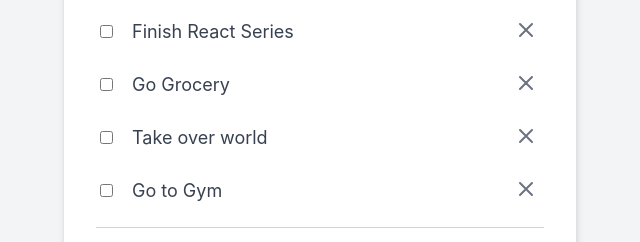
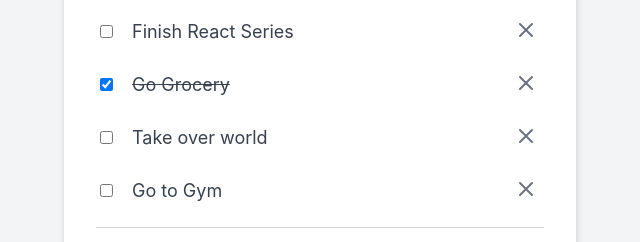
Before and after one commit to AndressaDaCosta/laracast-react, a React (Create React App) app in the folder lc-react/: page / in a window 1280 px wide. Shown: the part 173-415 px from the top of the page, without its empty margins (320-960 px from the left). Built offline with nearby package versions, Linux system fonts and the light colour scheme.

Commit message:
Episode5-Editing Todos

```diff
--- a/lc-react/src/App.css
+++ b/lc-react/src/App.css
@@ -73,7 +73,7 @@
 	width: 100%;
 	border: none;
 	box-shadow: 0 1px 3px 0 rgba(0, 0, 0, 0.1), 0 1px 2px 0 rgba(0, 0, 0, 0.06);
-	padding: 8px;
+	padding: 6px 8px;
 	font-size: 18px;
 }
 
--- a/lc-react/src/components/App.jsx
+++ b/lc-react/src/components/App.jsx
@@ -17,7 +17,8 @@
 		{
 			id: 3,
 			title: 'Take over world',
-			isComplete: false
+			isComplete: false,
+			isEditing: false
 		},
 		{
 			id: 4,
@@ -57,6 +58,59 @@
 		setTodoInput(event.target.value);
 	}
 
+	function completeTodo(id) {
+		const updatedTodos = todos.map((todo) => {
+			if (todo.id === id) {
+				todo.isComplete = !todo.isComplete;
+			}
+
+			return todo;
+		});
+
+		setTodos(updatedTodos);
+	}
+
+	function markAsEditing(id) {
+		const updatedTodos = todos.map((todo) => {
+			if (todo.id === id) {
+				todo.isEditing = true;
+			}
+
+			return todo;
+		});
+
+		setTodos(updatedTodos);
+	}
+
+	function updateTodo(event, id) {
+		const updatedTodos = todos.map((todo) => {
+			if (todo.id === id) {
+				if (event.target.value.trim().length === 0) {
+					todo.isEditing = false;
+					return todo;
+				}
+				todo.title = event.target.value;
+				todo.isEditing = false;
+			}
+
+			return todo;
+		});
+
+		setTodos(updatedTodos);
+	}
+
+	function cancelEdit(event, id) {
+		const updatedTodos = todos.map((todo) => {
+			if (todo.id === id) {
+				todo.isEditing = false;
+			}
+
+			return todo;
+		});
+
+		setTodos(updatedTodos);
+	}
+
 	return (
 		<div className="todo-app-container">
 			<div className="todo-app">
@@ -80,11 +134,42 @@
 							key={todo.id}
 							className="todo-item-container">
 							<div className="todo-item">
-								<input type="checkbox" />
-								<span className="todo-item-label">
-									{todo.title}
-								</span>
-								{/* <input type="text" className="todo-item-input" value="Finish React Series" /> */}
+								<input
+									type="checkbox"
+									onChange={() => completeTodo(todo.id)}
+									checked={todo.isComplete ? true : false}
+								/>
+
+								{!todo.isEditing ? (
+									<span
+										onDoubleClick={() =>
+											markAsEditing(todo.id)
+										}
+										className={`todo-item-label ${
+											todo.isComplete
+												? 'line-through'
+												: ''
+										}`}>
+										{todo.title}
+									</span>
+								) : (
+									<input
+										type="text"
+										onBlur={(event) =>
+											updateTodo(event, todo.id)
+										}
+										onKeyDown={(event) => {
+											if (event.key === 'Enter') {
+												updateTodo(event, todo.id);
+											} else if (event.key === 'Escape') {
+												cancelEdit(event, todo.id);
+											}
+										}}
+										className="todo-item-input"
+										defaultValue={todo.title}
+										autoFocus
+									/>
+								)}
 							</div>
 							<button
 								onClick={() => deleteTodo(todo.id)}
```
